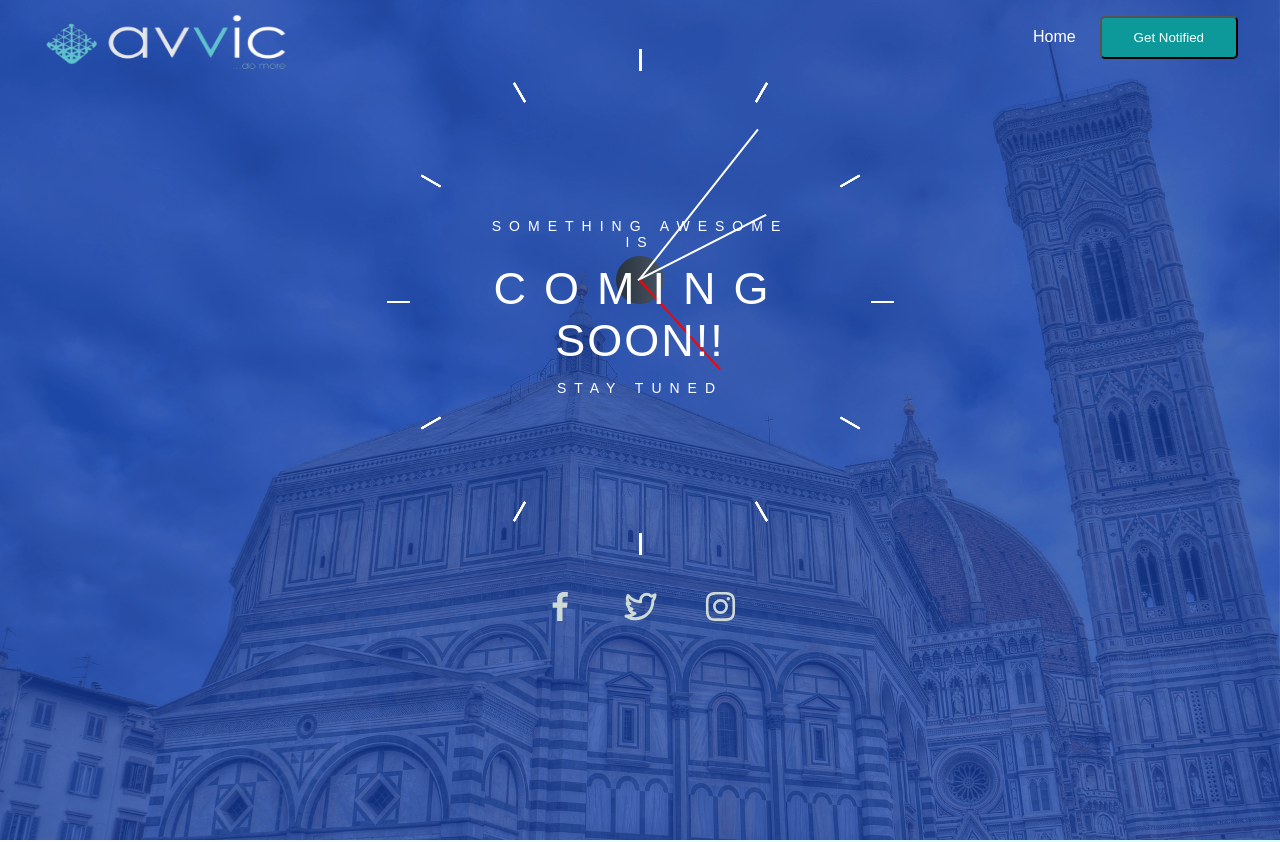
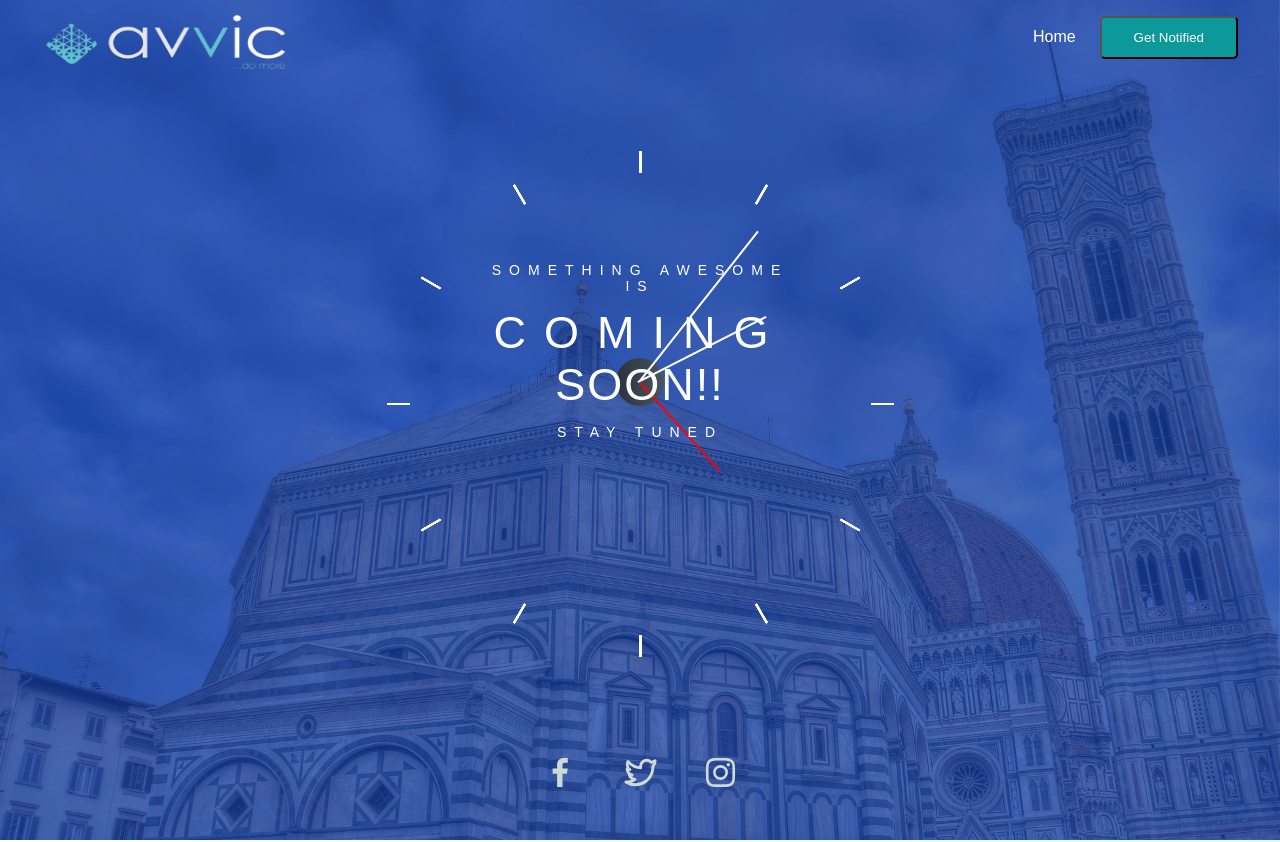
Before and after one commit to Ichie235/AvvicBankComingSoon-page, a React (Create React App) app: page / in a window 1280 px wide. Shown: the top 842 px of the page. Built offline with nearby package versions, Linux system fonts and the light colour scheme; a web font is replaced by a local one.

Commit message:
css changes

```diff
--- a/src/components/clock/clock.css
+++ b/src/components/clock/clock.css
@@ -12,7 +12,7 @@
   right: 0;
   margin-left: auto;
   margin-right: auto;
-  margin-top: 20%;
+  margin-top: 28%;
   width: 3em;
   height: 3em;
   border-radius: 50%;
--- a/src/page/comingSoon/coming.css
+++ b/src/page/comingSoon/coming.css
@@ -23,7 +23,7 @@
   position: absolute;
   left: 0;
   right: 0;
-  margin-top: 17%;
+  margin-top: 20.5%;
   color: #fff;
   font-size: 14px;
   letter-spacing: 8px;
@@ -42,7 +42,7 @@
   position: absolute;
   left: 0;
   right: 0;
-  margin-top: 46%;
+  margin-top: 59%;
   gap: 45px;
   width: 100%;
 }
```
